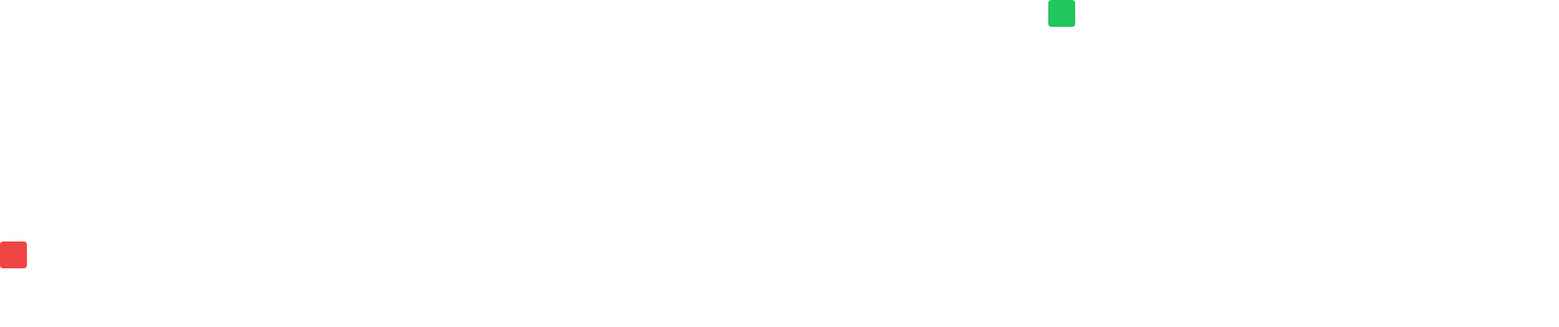
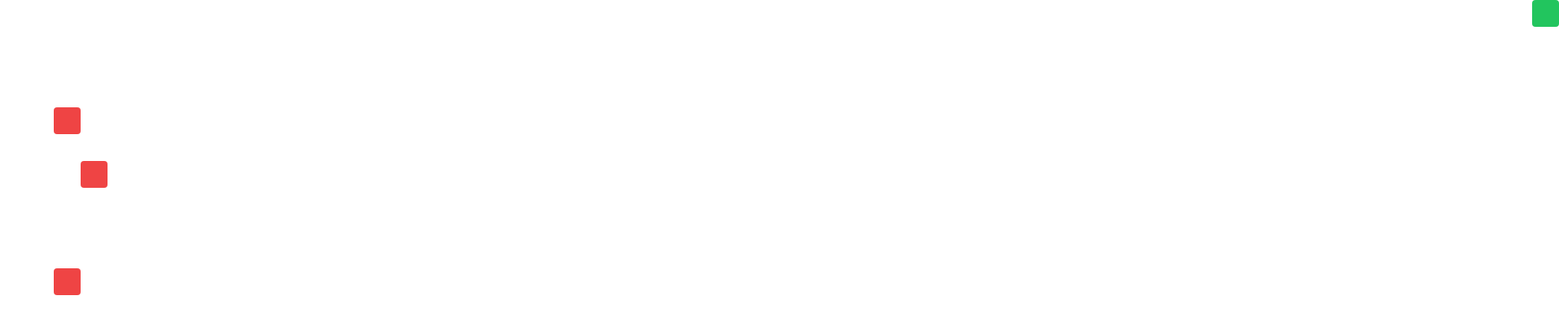
Before and after one commit to ChrisPoul/games-app, a Next.js app: page /snake in a window 1280 px wide. Shown: the top 390 px of the page at 84% size, 1856 px wide, since content can reach past the window. Built offline with nearby package versions, Linux system fonts and the light colour scheme.

Commit message:
Now new food items don't appear over other game objects

```diff
--- a/app/snake/components/Snake.tsx
+++ b/app/snake/components/Snake.tsx
@@ -24,7 +24,7 @@ export default function SnakeComponent(food: GameObject[], setFood: Dispatch<Set
       updateSnake()
       snake[0].move()
       setSnake(snake => [...snake])
-    }, 200)
+    }, 140)
     document.addEventListener('keydown', handleKeyDown);
 
     return function cleanup() {
@@ -89,29 +89,47 @@ export default function SnakeComponent(food: GameObject[], setFood: Dispatch<Set
 
   function addNewFoodItem() {
     const foodItem = getNewFoodItem()
-    food.push(foodItem)
-    setFood(food => [...food])
+    if (foodItemColides(foodItem)) {
+      addNewFoodItem()
+    }
+    else {
+      food.push(foodItem)
+      setFood(food => [...food])
+    }
   }
 
   function getNewFoodItem() {
     const positionX = getRandomInt()
     const positionY = getRandomInt()
     let foodItem = new GameObject(positionX, positionY)
-    handleFoodItemColidesWithSnake(foodItem)
 
     return foodItem
   }
 
-  function handleFoodItemColidesWithSnake(foodItem: GameObject) {
+  function foodItemColides(foodItem: GameObject) {
     if (foodItemColidesWithSnake(foodItem)) {
-      foodItem.positionX = getRandomInt()
-      foodItem.positionY = getRandomInt()
+      return true
     }
+    else if (foodItemColidesWithFood(foodItem)) {
+      return true
+    }
+
+    return false
   }
 
   function foodItemColidesWithSnake(foodItem: GameObject) {
     for (let snakeBodyPart of snake) {
       if (gameObjectsColide(snakeBodyPart, foodItem)) {
+        return true
+      }
+    }
+
+    return false
+  }
+
+  function foodItemColidesWithFood(currentFoodItem: GameObject) {
+    for (let foodItem of food) {
+      if (gameObjectsColide(foodItem, currentFoodItem)) {
         return true
       }
     }
--- a/app/snake/page.tsx
+++ b/app/snake/page.tsx
@@ -8,15 +8,10 @@ import { getRandomInt } from "@/app/common";
 
 export default function GameMap() {
   let [food, setFood] = useState([
-    new GameObject(0, 0)
+    new GameObject(2, 10),
+    new GameObject(3, 6),
+    new GameObject(2, 4),
   ])
-
-  useEffect(() => {
-    let initialFoodItem = food[0]
-    initialFoodItem.positionX = getRandomInt()
-    initialFoodItem.positionY = getRandomInt()
-    setFood([initialFoodItem])
-  }, [])
 
   return (
     <div>
```
